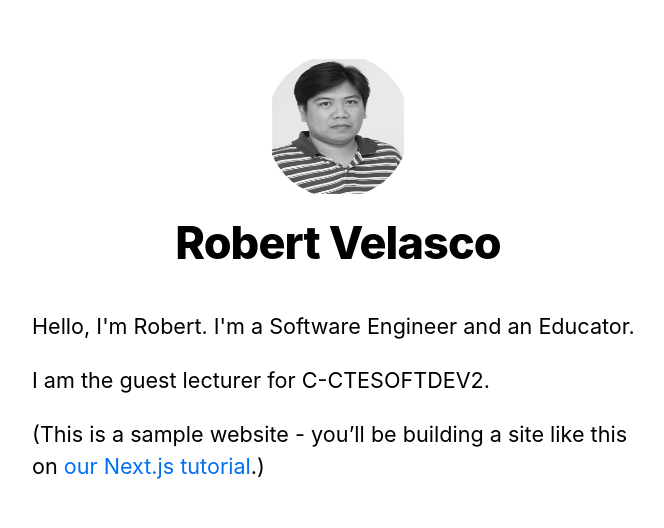
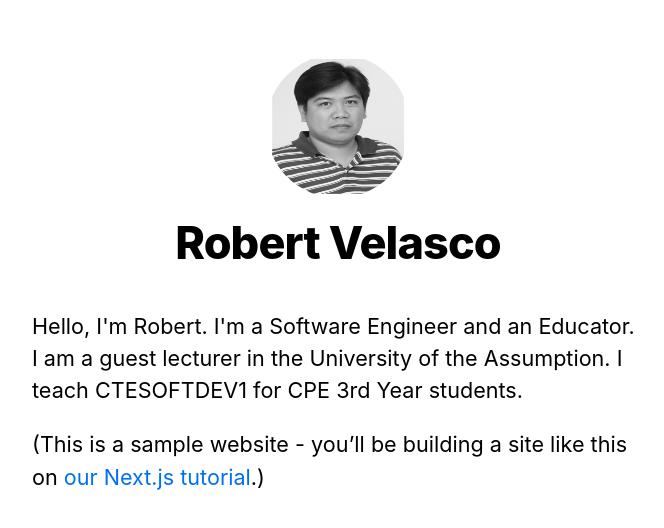
Before and after one commit to rnvelasco/CPE3A-nextjs-blog-, a Next.js app: page / in a window 1280 px wide. Shown: the top 528 px of the page, without its empty margins (302-966 px from the left). Built offline with nearby package versions, Linux system fonts and the light colour scheme.

Commit message:
Changes for CTESOFTDEV1

```diff
--- a/pages/index.js
+++ b/pages/index.js
@@ -9,8 +9,10 @@ export default function Home() {
         <title>{siteTitle}</title>
       </Head>
       <section className={utilStyles.headingMd}>
-        <p>Hello, I'm Robert.  I'm a Software Engineer and an Educator.</p>
-        <p>I am the guest lecturer for C-CTESOFTDEV2.</p>
+        <p>Hello, I'm Robert.  I'm a Software Engineer and an Educator.
+          I am a guest lecturer in the University of the Assumption.
+          I teach CTESOFTDEV1 for CPE 3rd Year students.
+        </p>
         <p>
           (This is a sample website - you’ll be building a site like this on{' '}
           <a href="https://nextjs.org/learn">our Next.js tutorial</a>.)
```
Also changed, not shown: 2 other files (tests, documents, lock files or other folders).
